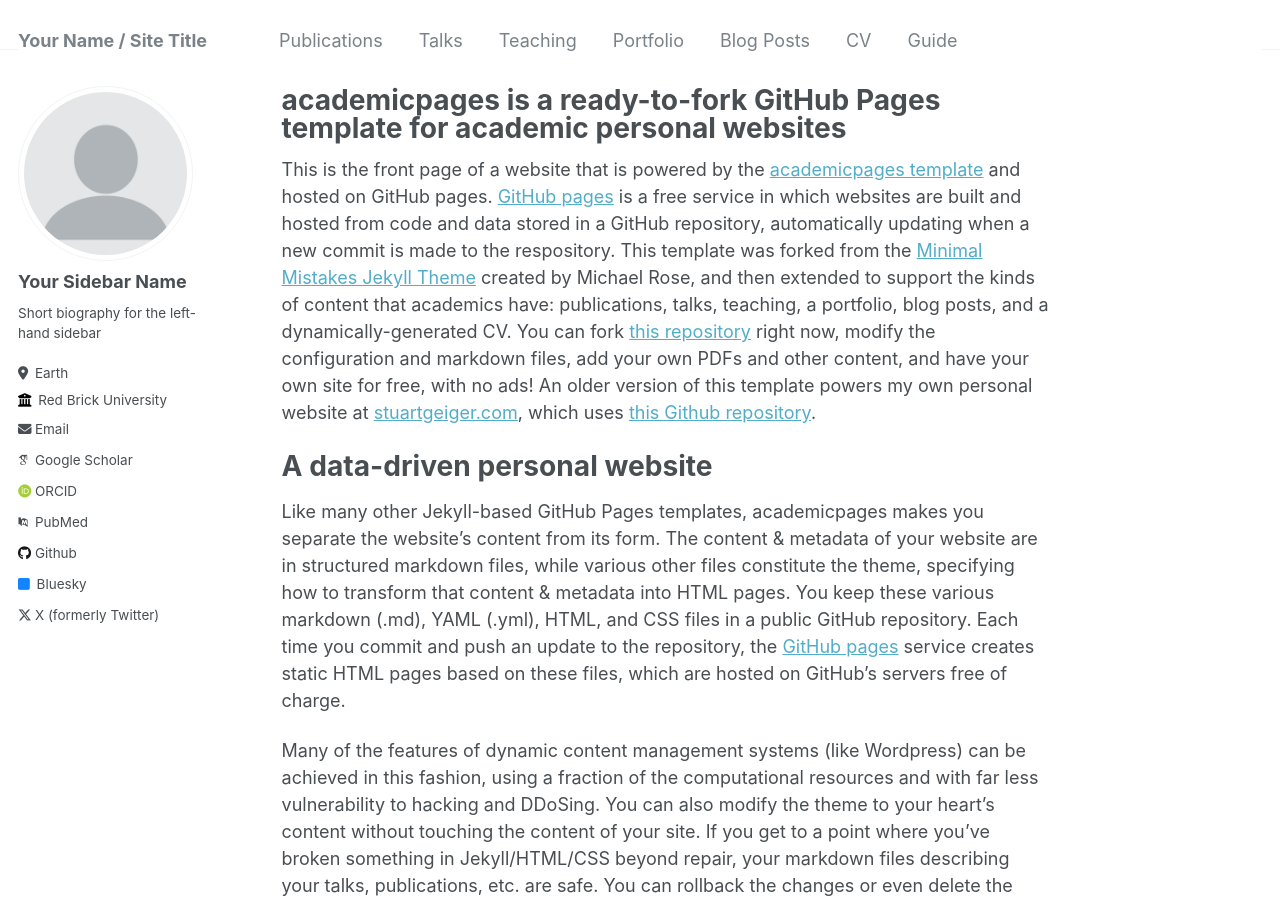
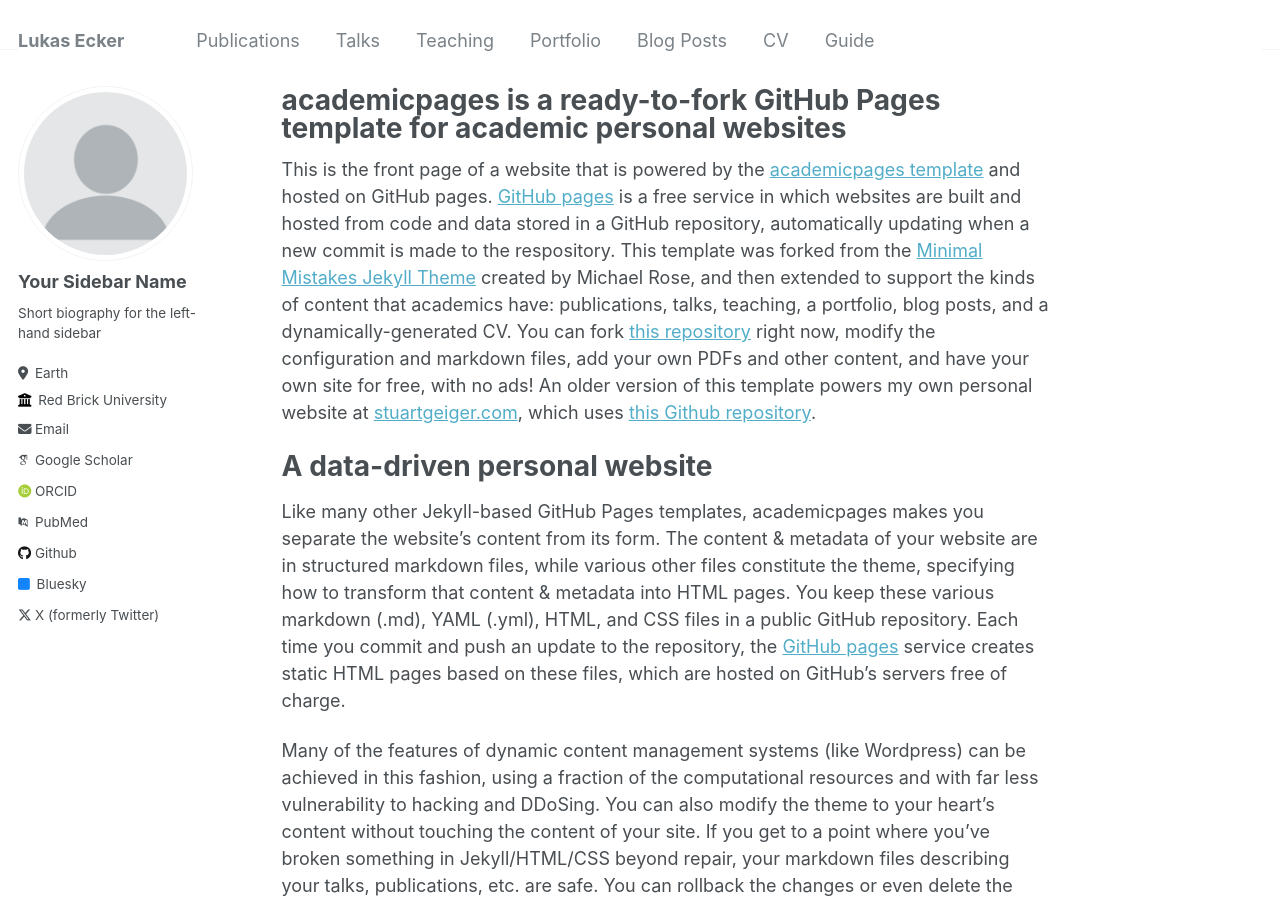
Before and after one commit to lukas-ecker/lukas-ecker.github.io, a Jekyll site: the page built from _pages/about.md, in a window 1280 px wide and 900 px high. Built offline with Jekyll 4.4.1, drawn with Linux system fonts in a browser that asks for light colours; some web fonts are replaced.

Commit message:
Update _config.yml

```diff
--- a/_config.yml
+++ b/_config.yml
@@ -8,11 +8,11 @@
 
 # Basic Site Settings
 locale                   : "en-US"
-title                    : "Your Name / Site Title"
+title                    : "Lukas Ecker"
 title_separator          : "-"
 name                     : &name "Your Name"
 description              : &description "personal description"
-url                      : https://academicpages.github.io # the base hostname & protocol for your site e.g. "https://mmistakes.github.io"
+url                      : https://lukas-ecker.github.io # the base hostname & protocol for your site e.g. "https://mmistakes.github.io"
 baseurl                  : "" # the subpath of your site, e.g. "/blog"
 repository               : "academicpages/academicpages.github.io"
 
```
